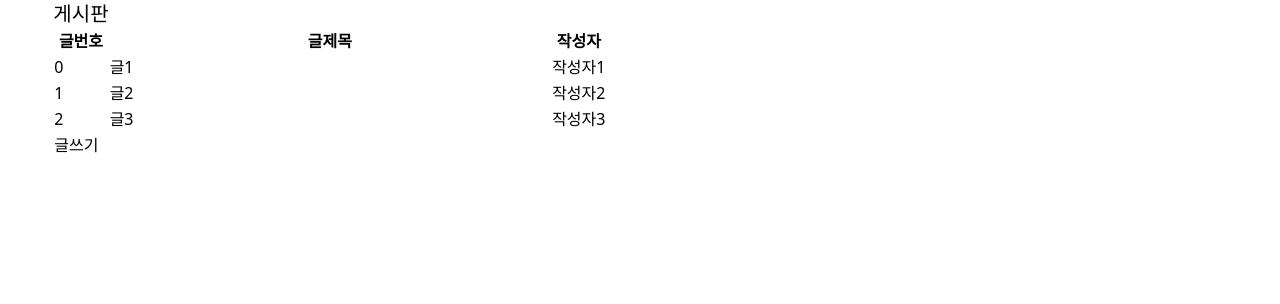
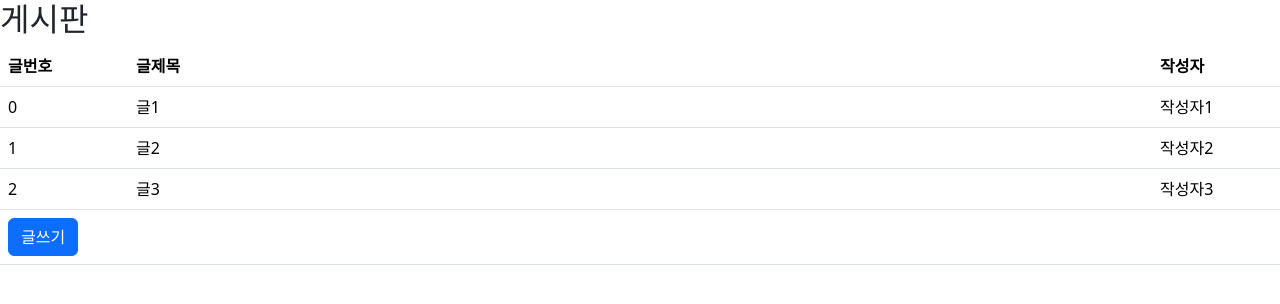
Before and after one commit to hmmiii/vuestudy, a plain HTML site: page board.html in a window 1280 px wide. Drawn offline with nearby package versions, Linux system fonts and the light colour scheme.

Commit message:
부트스트랩 복구

```diff
--- a/board.html
+++ b/board.html
@@ -5,7 +5,7 @@
     <meta http-equiv="X-UA-Compatible" content="IE=edge">
     <meta name="viewport" content="width=device-width, initial-scale=1.0">
     <title>게시판</title>
-    <script src="https://cdn.tailwindcss.com"></script>
+    <link href="https://cdn.jsdelivr.net/npm/bootstrap@5.3.0-alpha3/dist/css/bootstrap.min.css" rel="stylesheet" integrity="sha384-KK94CHFLLe+nY2dmCWGMq91rCGa5gtU4mk92HdvYe+M/SXH301p5ILy+dN9+nJOZ" crossorigin="anonymous">
     <script src="https://cdn.jsdelivr.net/npm/vue/dist/vue.js"></script>
 </head>
 <body  class="w-11/12 m-auto">
```
